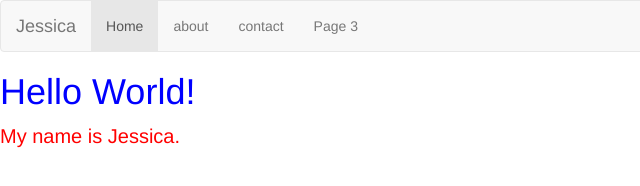
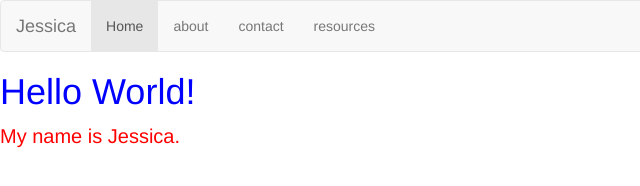
Before and after one commit to jessicaclaudinette/practice-site, a plain HTML site: page index.html in a window 1280 px wide. Shown: the full height of the page, 0-640 px from the left. Drawn offline with Linux system fonts and the light colour scheme.

Commit message:
Added resources.html and linked resources on navbar

```diff
--- a/index.html
+++ b/index.html
@@ -18,7 +18,7 @@
           <li class="active"><a href="#">Home</a></li>
           <li><a href="about.html">about</a></li>
           <li><a href="contact.html">contact</a></li>
-          <li><a href="#">Page 3</a></li>
+          <li><a href="resources.html">resources</a></li>
         </ul>
       </div>
     </nav>
```
Also changed, not shown: resources.html (added).
